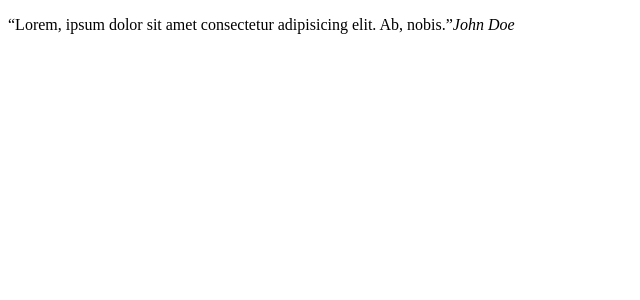
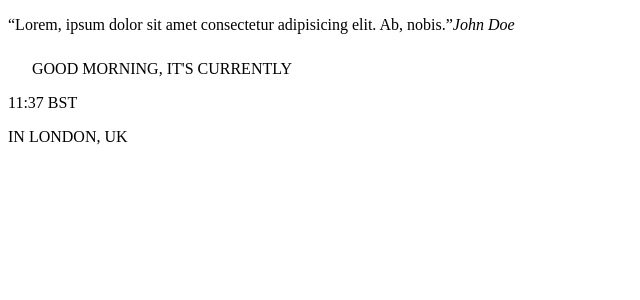
Before and after one commit to raulgaliciab/clock-app, a React (Vite) app: page / in a window 1280 px wide. Shown: the top 300 px of the page, without its empty margins (0-640 px from the left). Built offline with nearby package versions, Linux system fonts and the light colour scheme.

Commit message:
Time component

```diff
--- a/src/ClockApp.tsx
+++ b/src/ClockApp.tsx
@@ -1,10 +1,13 @@
 import { RandomQuotes } from './components/RandomQuotes';
+import { Time } from './components/Time';
 
 function ClockApp() {
 
   return (
     <>
       <RandomQuotes/>
+
+      <Time/>
     </>
   )
 }
--- /dev/null
+++ b/src/components/Time.tsx
@@ -0,0 +1,12 @@
+export const Time = () => {
+  return (
+    <section>
+      <span>
+        <img src="/public/assets/desktop/icon-sun.svg" alt="Sun Icon" />
+        GOOD MORNING, IT'S CURRENTLY
+      </span>
+      <p>11:37 <span>BST</span></p>
+      <span>IN LONDON, UK</span>
+    </section>
+  )
+}
```
